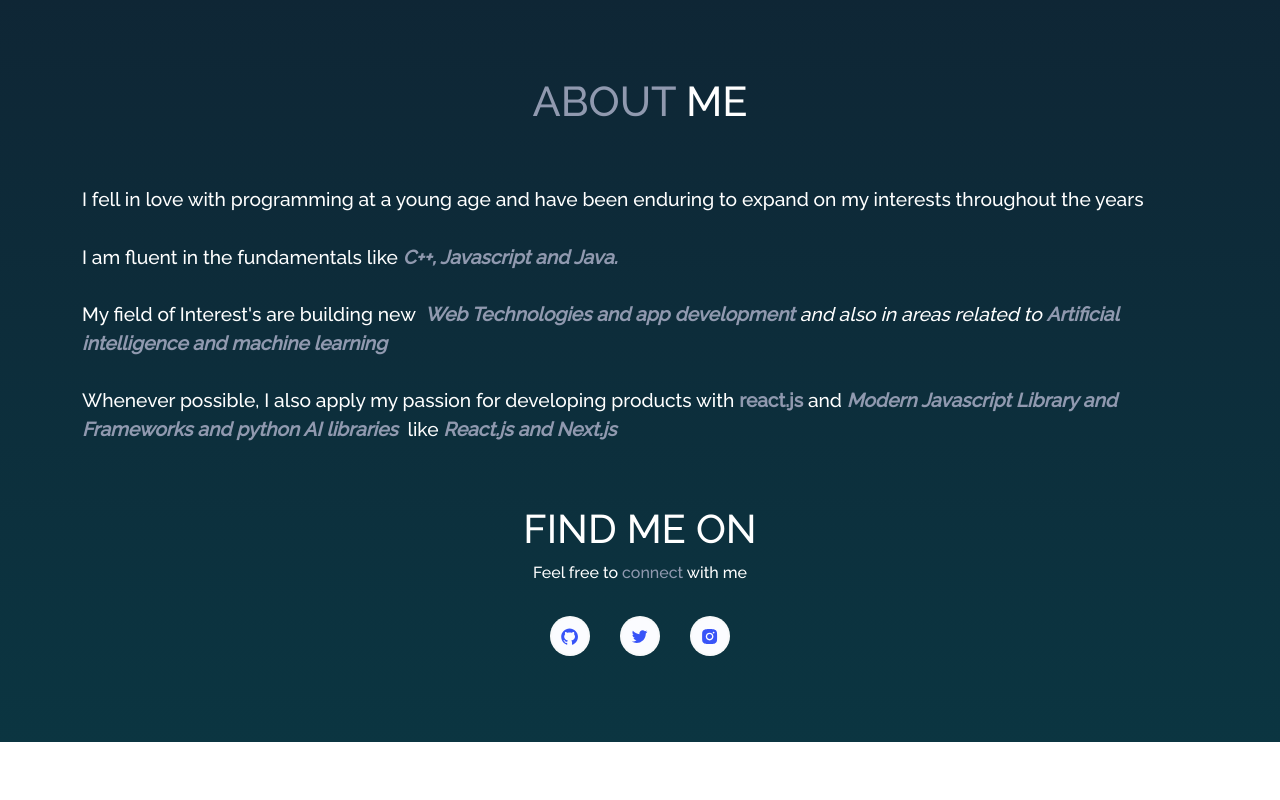
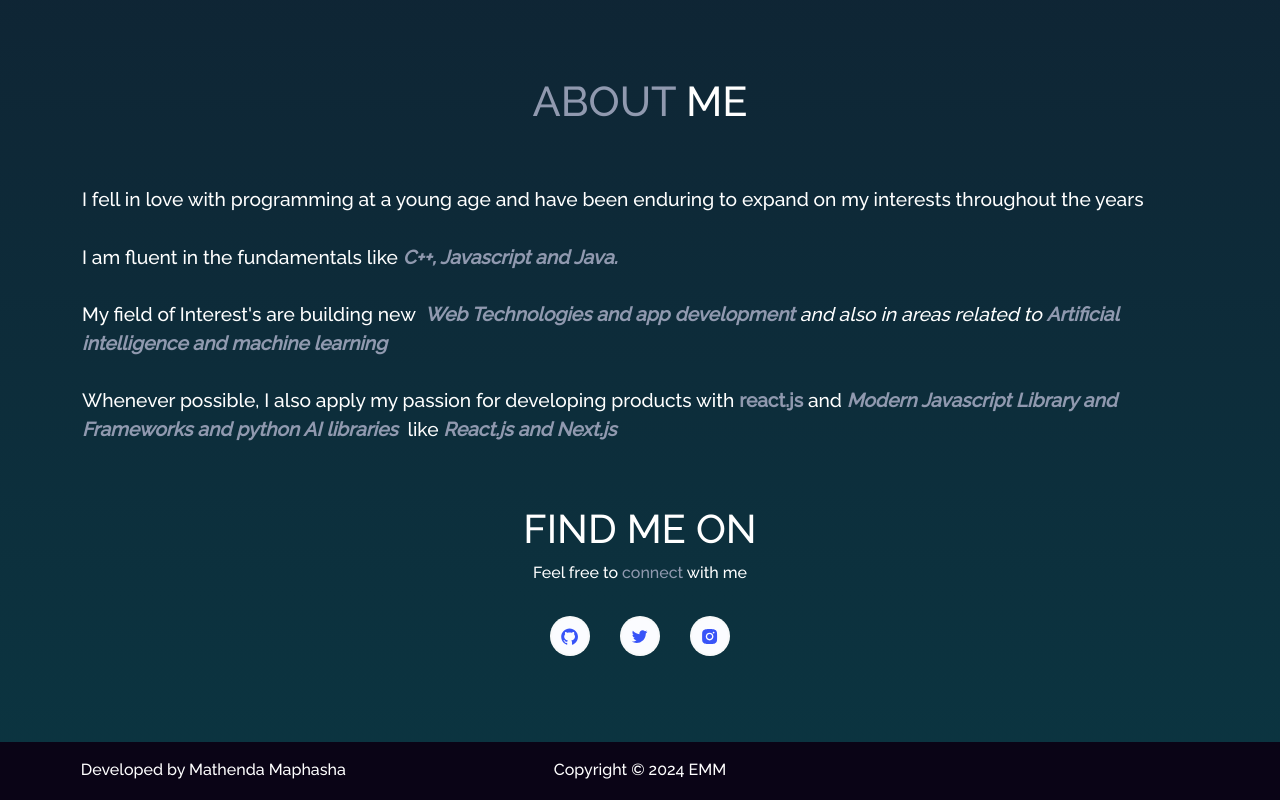
Before and after one commit to Mathenda/my-portfolio, a React (Create React App) app: page / in a window 1280 px wide. Shown: the part 1137-1937 px from the top of the page. Before the commit the page ends 1879 px from the top, so only its background shows below. Built offline with nearby package versions, Linux system fonts and the light colour scheme.

Commit message:
added footer

```diff
--- a/src/App.js
+++ b/src/App.js
@@ -2,6 +2,7 @@ import logo from './logo.svg';
 import './App.css';
 import "./style.css";
 import NavBar from "./components/Navbar";
+import Footer from "./components/Footer";
 import Home from "./components/Home/Home";
 import About from "./components/About/About";
 import Projects from "./components/Projects/Projects";
@@ -25,6 +26,7 @@ function App() {
           <Route path="/resume" element={<Resume />} />
           <Route path="*" element={<Navigate to="/"/>} />
         </Routes>
+        <Footer />
     </div>
     </Router>
 
--- a/src/components/Footer.js
+++ b/src/components/Footer.js
@@ -8,7 +8,7 @@ import {
 
 
 function Footer(){
-    let data = new Date();
+    let date = new Date();
     let year = date.getFullYear();
     return (
         <Container fluid className="footer">
```
